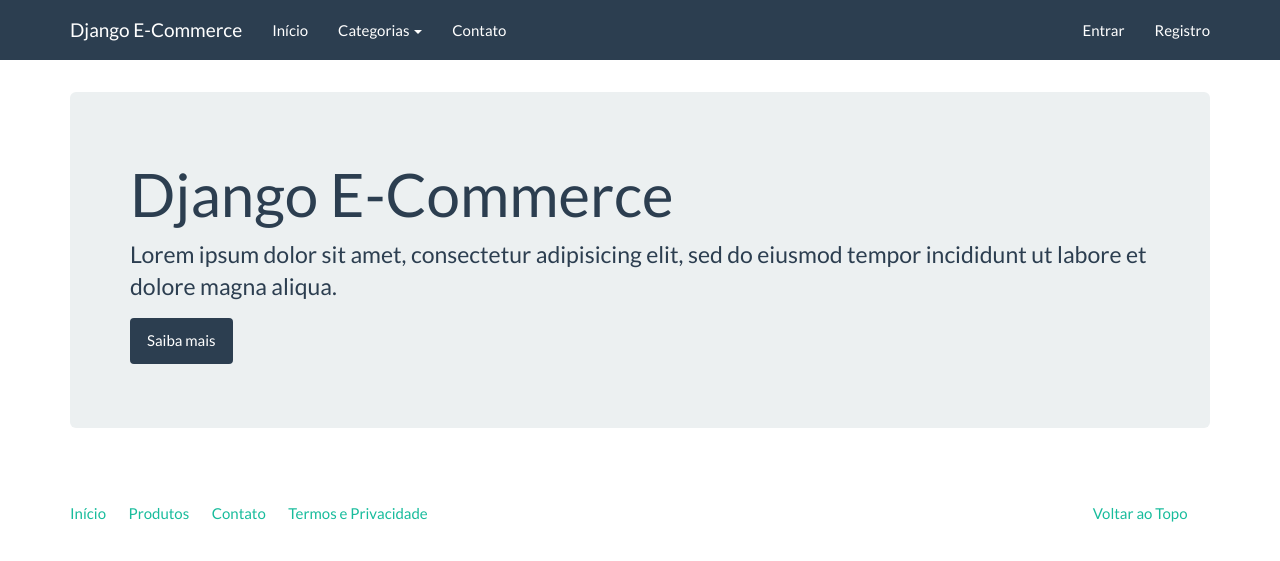
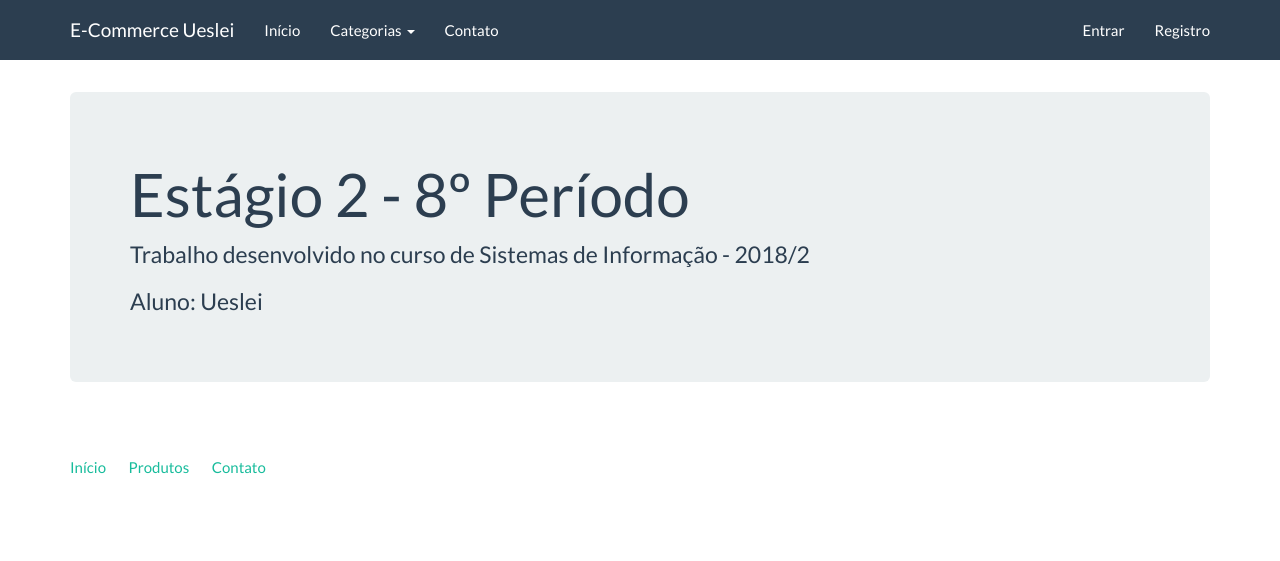
Before and after one commit to UesleiJf/ecommerce, a Django app: page / in a window 1280 px wide. Shown: the top 561 px of the page. Run offline with Django 3.2, Linux system fonts and the light colour scheme; data that the repository does not hold is empty; some libraries are stand-ins or nearby versions.

Commit message:
informacoes pagina inicial - estagio

```diff
--- a/core/templates/base.html
+++ b/core/templates/base.html
@@ -13,7 +13,7 @@
     <div class="navbar navbar-default navbar-fixed-top">
       <div class="container">
         <div class="navbar-header">
-          <a href="" class="navbar-brand">Django E-Commerce</a>
+          <a href="{% url 'index' %}" class="navbar-brand">E-Commerce Ueslei </a>
           <button class="navbar-toggle" type="button" data-toggle="collapse" data-target="#navbar-main">
             <span class="icon-bar"></span>
             <span class="icon-bar"></span>
@@ -54,11 +54,11 @@
 			<div class="row">
 			  <div class="col-lg-12">
 			    <ul class="list-unstyled">
-			      <li class="pull-right"><a href="#top">Voltar ao Topo</a></li>
-			      <li><a href="">Início</a></li>
+			      <!--<li class="pull-right"><a href="#top">Voltar ao Topo</a></li>-->
+			      <li><a href="{% url 'index' %}">Início</a></li>
 			      <li><a href="">Produtos</a></li>
-			      <li><a href="">Contato</a></li>
-			      <li><a href="">Termos e Privacidade</a></li>
+			      <li><a href="{% url 'contact' %}">Contato</a></li>
+			      <!--<li><a href="">Termos e Privacidade</a></li>-->
 			    </ul>
 			  </div>
 			</div>
--- a/core/templates/index.html
+++ b/core/templates/index.html
@@ -2,8 +2,9 @@
 
 {% block container %}
 <div class="jumbotron page-header">
-  <h1>Django E-Commerce</h1>
-  <p>Lorem ipsum dolor sit amet, consectetur adipisicing elit, sed do eiusmod tempor incididunt ut labore et dolore magna aliqua.</p>
-  <p><a class="btn btn-primary">Saiba mais</a></p>
+  <h1>Estágio 2 - 8º Período</h1>
+  <p>Trabalho desenvolvido no curso de Sistemas de Informação - 2018/2</p>
+  <p>Aluno: Ueslei</p>
+  <!--<p><a class="btn btn-primary">Saiba mais</a></p>-->
 </div>
 {% endblock %}
```
